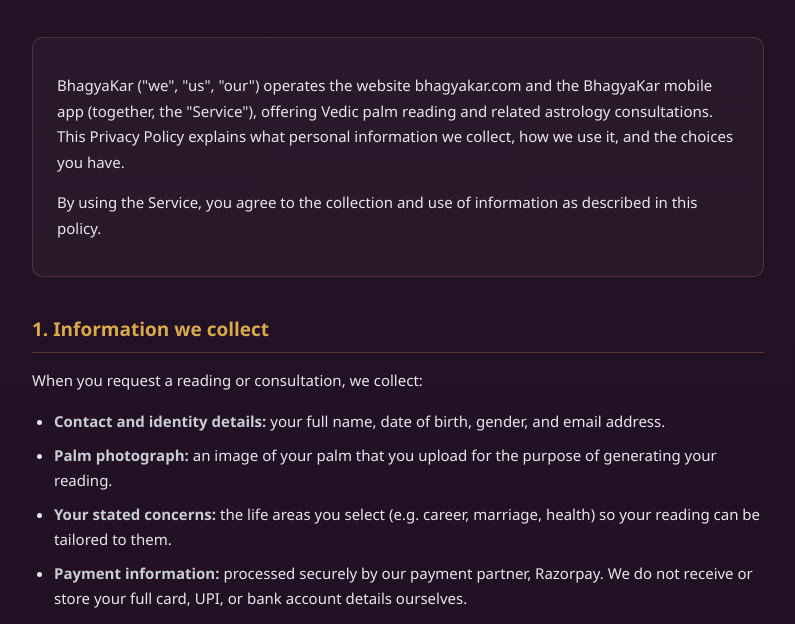
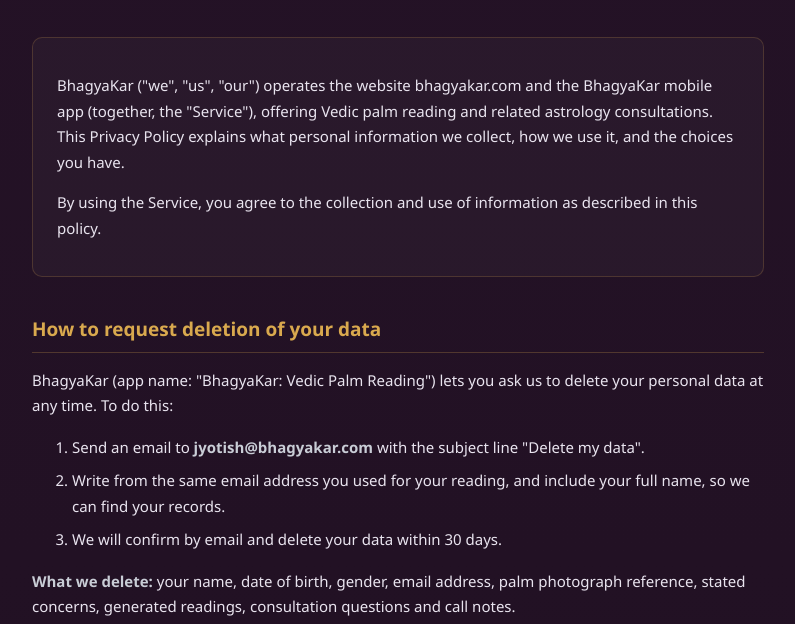
Before and after one commit to Rajveer12345/samudrik-shastra-server, a website: page privacy.html in a window 1280 px wide. Shown: the part 150-774 px from the top of the page, without its empty margins (242-1037 px from the left). Drawn offline with Linux system fonts and the light colour scheme.

Commit message:
Add files via upload

```diff
--- a/privacy.html
+++ b/privacy.html
@@ -102,6 +102,16 @@
     <p>By using the Service, you agree to the collection and use of information as described in this policy.</p>
   </div>
 
+  <h2 id="delete-data">How to request deletion of your data</h2>
+  <p>BhagyaKar (app name: "BhagyaKar: Vedic Palm Reading") lets you ask us to delete your personal data at any time. To do this:</p>
+  <ol>
+    <li>Send an email to <strong>jyotish@bhagyakar.com</strong> with the subject line "Delete my data".</li>
+    <li>Write from the same email address you used for your reading, and include your full name, so we can find your records.</li>
+    <li>We will confirm by email and delete your data within 30 days.</li>
+  </ol>
+  <p><strong>What we delete:</strong> your name, date of birth, gender, email address, palm photograph reference, stated concerns, generated readings, consultation questions and call notes.</p>
+  <p><strong>What we may keep:</strong> payment and transaction records (held by Razorpay and in our accounts) for as long as the law requires for tax and accounting. These are not used for anything else.</p>
+
   <h2>1. Information we collect</h2>
   <p>When you request a reading or consultation, we collect:</p>
   <ul>
```
